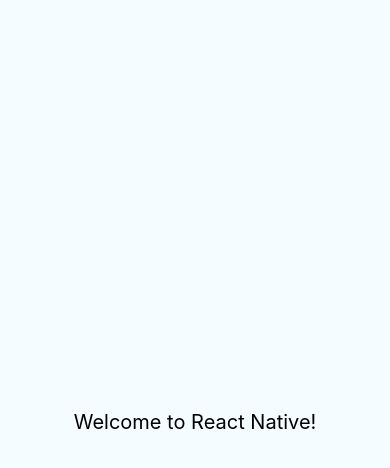
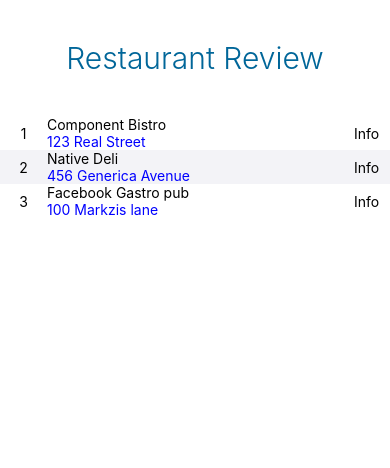
Before and after one commit to scaulfield01/RestaurantReviews, a React Native app: screen / in a window 390 px wide. Shown: the top 468 px of the page. Built offline with nearby package versions, Linux system fonts and the light colour scheme.

Commit message:
added styling + dummy data + mapping + flexbox initial

```diff
--- a/App.js
+++ b/App.js
@@ -1,49 +1,68 @@
-/**
- * Sample React Native App
- * https://github.com/facebook/react-native
- *
- * @format
- * @flow
- */
+import React, {Component} from 'react';
 
-import React, {Component} from 'react';
-import {Platform, StyleSheet, Text, View} from 'react-native';
+import {View, Text, StyleSheet} from 'react-native';
 
-const instructions = Platform.select({
-  ios: 'Press Cmd+R to reload,\n' + 'Cmd+D or shake for dev menu',
-  android:
-    'Double tap R on your keyboard to reload,\n' +
-    'Shake or press menu button for dev menu',
-});
+const restaurants = [
+  { name: 'Component Bistro', address: '123 Real Street'},
+  { name: 'Native Deli', address: '456 Generica Avenue'},
+  { name: 'Facebook Gastro pub', address: '100 Markzis lane'}
+];
 
-type Props = {};
-export default class App extends Component<Props> {
+export default class App extends Component {
   render() {
     return (
-      <View style={styles.container}>
-        <Text style={styles.welcome}>
-          Welcome to React Native!
-        </Text>
+      <View sytle={styles.row}>
+        <Text style={styles.header}>Restaurant Review</Text>
+        {
+          restaurants.map((place, index) => {
+            return(
+              <View key={place.name} style={[
+                styles.row,
+                {backgroundColor: index % 2 === 0 ? 'white' : '#F3F3F7'}
+                ]}>
+                <View style={styles.edges}>
+                  <Text>{index + 1}</Text>
+                </View>
+
+                <View style={styles.nameAddress}>
+                  <Text>{place.name}</Text>
+                  <Text style={styles.addressTextColor}>{place.address}</Text>
+                </View>
+
+                <View style={styles.edges}>
+                  <Text>Info</Text>
+                </View>
+              </View>
+            )
+          })
+        }
       </View>
     );
   }
 }
 
 const styles = StyleSheet.create({
-  container: {
+  header:{
+    padding: 40,
+    fontSize: 30,
+    textAlign: 'center',
+    color: '#006699',
+    fontWeight: '300'
+  },
+  row:{
+    flexDirection: 'row'
+  },
+  edges:{
     flex: 1,
+    alignItems: 'center',
     justifyContent: 'center',
-    alignItems: 'center',
-    backgroundColor: '#F5FCFF',
+    padding: 5
   },
-  welcome: {
-    fontSize: 20,
-    textAlign: 'center',
-    margin: 10,
+  nameAddress:{
+    flexDirection: 'column',
+    flex: 8
   },
-  instructions: {
-    textAlign: 'center',
-    color: '#333333',
-    marginBottom: 5,
-  },
-});
+  addressTextColor: {
+    color: 'blue'
+  }
+})
```
